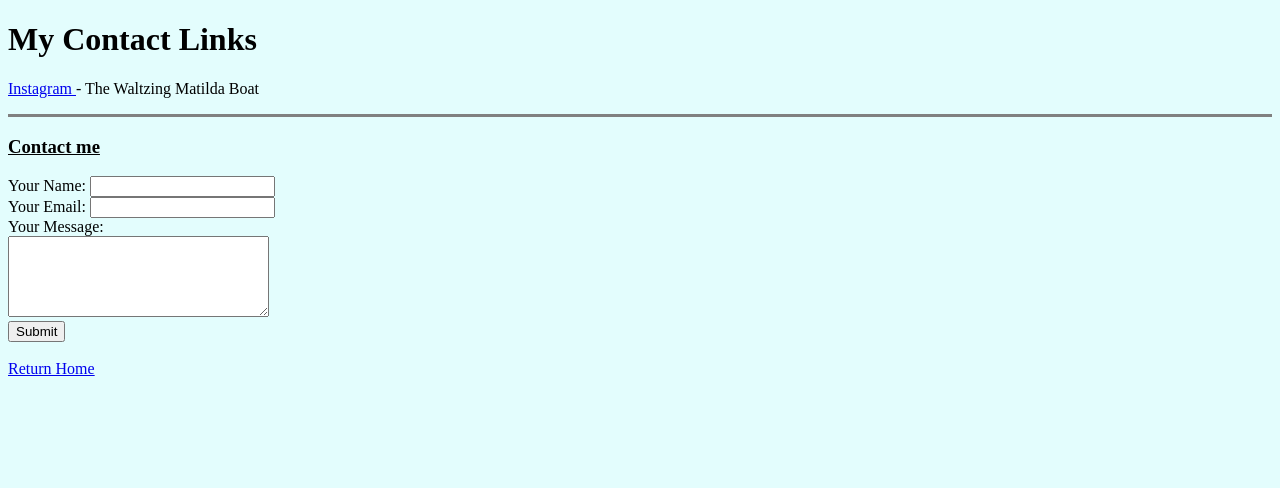
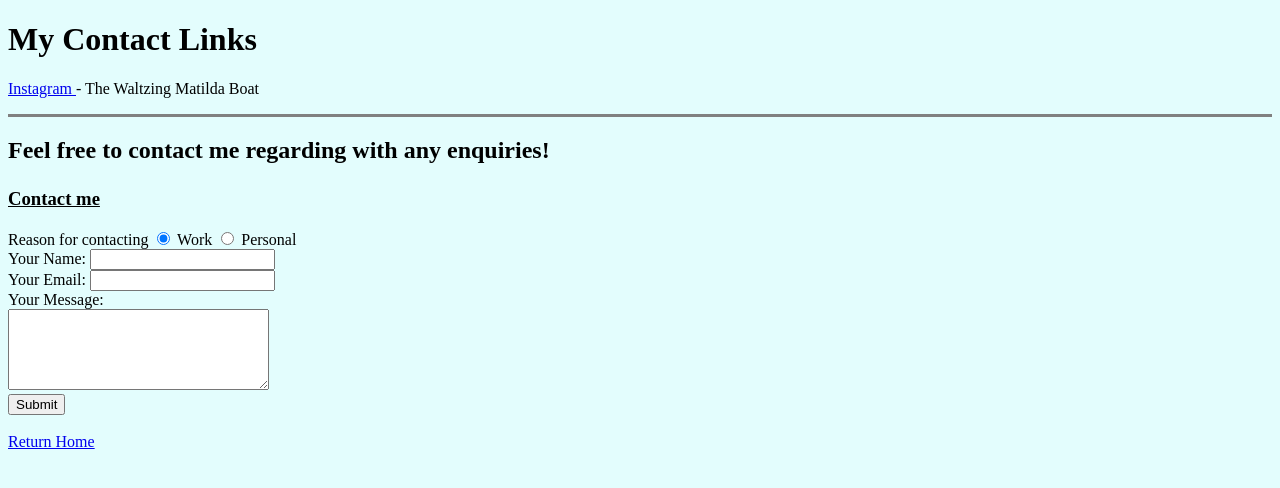
Before and after one commit to CodeChris96/portfolio, a plain HTML site: page contact.html in a window 1280 px wide. Drawn offline with Linux system fonts and the light colour scheme.

Commit message:
Added radio contact option

```diff
--- a/contact.html
+++ b/contact.html
@@ -9,8 +9,19 @@
 
     <p> <a href="https://www.instagram.com/thewaltzingmatildaboat/?hl=en">Instagram </a> - The Waltzing Matilda Boat</p>
     <hr size='3' noshade >
+
+<p><h2>Feel free to contact me regarding with any enquiries!</p></h2>
+
+
+
 <u><h3>Contact me</h3></u>
 <form action="mailto:chrisedfwards96@outlook.com" method="post" enctype="text/plain">
+
+
+<label>Reason for contacting</label>
+<input type="radio" name="reason" value="Work" checked> Work
+<input type="radio" name="reason" value="Personal">  Personal
+<br>
 
 <label>Your Name:</label>
 <input type="text" name="Name" value=""><br>
```
